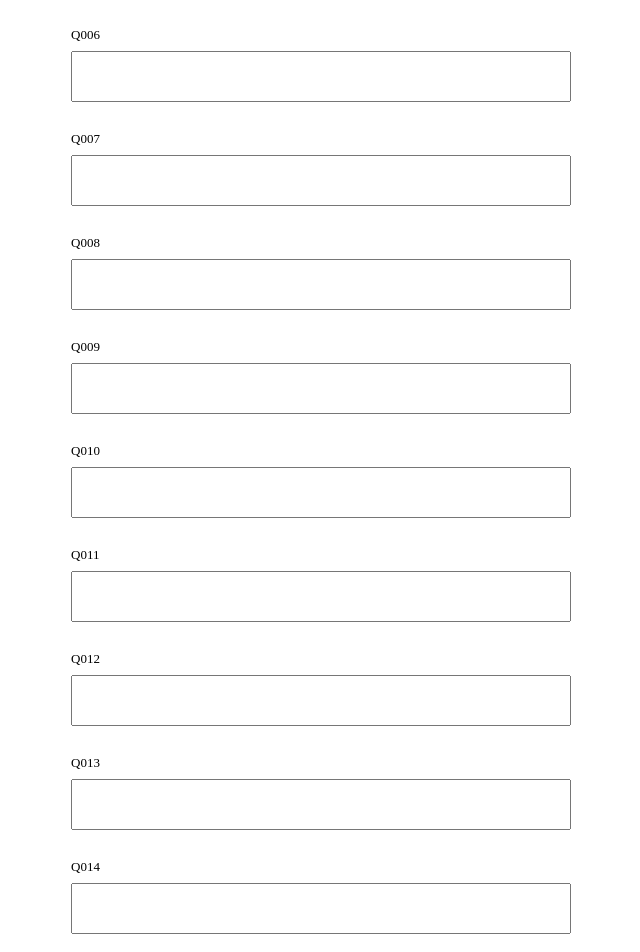
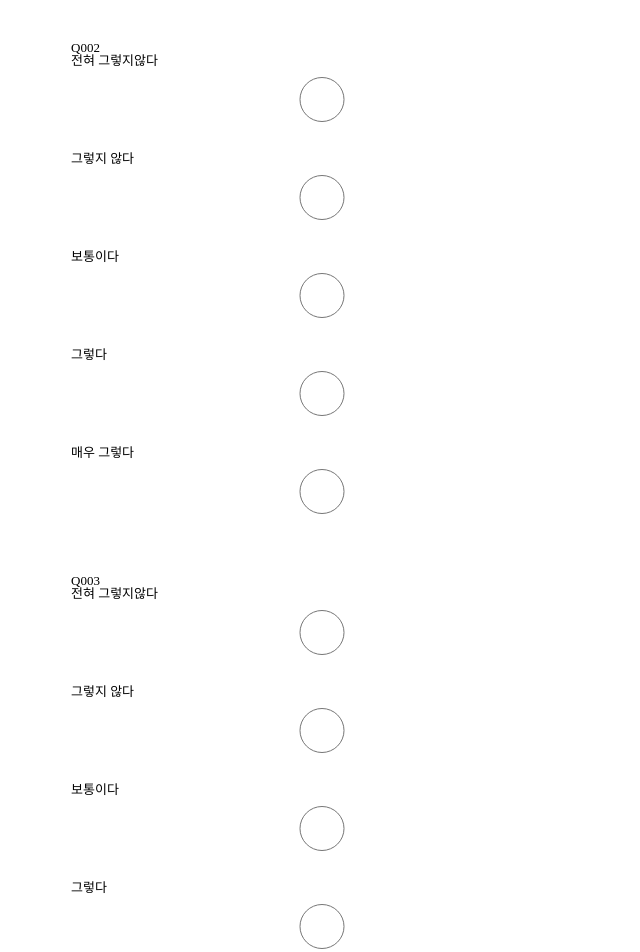
Before and after one commit to MJU-DBProj-2023/DBProj-Frontend, a React (Create React App) app in the folder client/: page /createeval in a window 1280 px wide. Shown: the part 960-1912 px from the top of the page, without its empty margins (319-959 px from the left). Built offline with nearby package versions, Linux system fonts and the light colour scheme.

Commit message:
평가 등록 프로젝트 등록 직원 등록 기능 추가

```diff
--- a/client/src/Pages/CreateEval.js
+++ b/client/src/Pages/CreateEval.js
@@ -1,89 +1,146 @@
-import React from "react";
+import React, { useState } from "react";
+import axios from 'axios';
 
 const CreateEval = () => {
-    return(
+  const [formData, setFormData] = useState({
+    evaluator: "",
+    evaluated: "",
+    project_id: "",
+    Q001:0,
+    Q002:0,
+    Q003:0,
+    Q004:0,
+    Q005:0,
+    Q006:0,
+    Q007:0,
+    Q008:0,
+    Q009:0,
+    Q010:0,
+    Q011:0,
+    Q012:0,
+    Q013:0,
+    Q014:0,
+    Q015:0,
+    Q016:0,
+  });
+
+  const handleChange = (e) => {
+    setFormData((prevFormData) => ({
+      ...prevFormData,
+      [e.target.name]: e.target.value,
+    }));
+  };
+
+  const handleSubmit = (e) => {
+    e.preventDefault(); // 제출 동작 막는 역할 (페이지 리로드 x)
+
+  //   axios.post("admin/createEval", formData)
+  //   .then((response) => {
+  //     // 요청 성공 시 처리할 작업
+  //     console.log("요청이 성공적으로 전송되었습니다.");
+  //     console.log("응답 데이터:", response.data);
+  //   })
+  //   .catch((error) => {
+  //     // 요청 실패 시 처리할 작업
+  //     console.error("요청이 실패하였습니다.", error);
+  //   });
+   };
+
+  const questionNumbers = Array.from({ length: 16 }, (_, index) => `Q${String(index + 1).padStart(3, "0")}`);
+
+  console.log(formData)
+
+  return (
     <div className="Form_wrap">
-            <form  className="Form">
+      <form className="Form" onSubmit={handleSubmit}>
         <label>
           평가자 (발주처명)
-                    <input></input>
+          <input
+            type="text"
+            name="evaluator"
+            value={formData.evaluator}
+            onChange={handleChange}
+          />
         </label>
         <label>
           피평가자 (사번)
-                    <input></input>
+          <input
+            type="text"
+            name="evaluated"
+            value={formData.evaluated}
+            onChange={handleChange}
+          />
         </label>
         <label>
           프로젝트 ID
-                    <input></input>
+          <input
+            type="text"
+            name="project_id"
+            value={formData.project_id}
+            onChange={handleChange}
+          />
+        </label>
+        {questionNumbers.map((questionNumber) => (
+          <label key={questionNumber}>
+            {questionNumber}
+            <div className="Radio_wrap">
+              <label>
+                전혀 그렇지않다
+                <input
+                  type="radio"
+                  name={questionNumber}
+                  value="1"
+                  checked={formData[questionNumber] === '1'}
+                  onChange={handleChange}
+                />
               </label>
               <label>
-                    Q001
-                    <input></input>
+                그렇지 않다
+                <input
+                  type="radio"
+                  name={questionNumber}
+                  value="2"
+                  checked={formData[questionNumber] === '2'}
+                  onChange={handleChange}
+                />
               </label>
               <label>
-                    Q002
-                    <input></input>
+                보통이다
+                <input
+                  type="radio"
+                  name={questionNumber}
+                  value="3"
+                  checked={formData[questionNumber] === '3'}
+                  onChange={handleChange}
+                />
               </label>
               <label>
-                    Q003
-                    <input></input>
+                그렇다
+                <input
+                  type="radio"
+                  name={questionNumber}
+                  value="4"
+                  checked={formData[questionNumber] === '4'}
+                  onChange={handleChange}
+                />
               </label>
               <label>
-                    Q004
-                    <input></input>
+                매우 그렇다
+                <input
+                  type="radio"
+                  name={questionNumber}
+                  value="5"
+                  checked={formData[questionNumber] === '5'}
+                  onChange={handleChange}
+                />
               </label>
-                <label>
-                    Q005
-                    <input></input>
+            </div>
           </label>
-                <label>
-                    Q006
-                    <input></input>
-                </label>
-                <label>
-                    Q007
-                    <input></input>
-                </label>
-                <label>
-                    Q008
-                    <input></input>
-                </label>
-                <label>
-                    Q009
-                    <input></input>
-                </label>
-                <label>
-                    Q010
-                    <input></input>
-                </label>
-                <label>
-                    Q011
-                    <input></input>
-                </label>
-                <label>
-                    Q012
-                    <input></input>
-                </label>
-                <label>
-                    Q013
-                    <input></input>
-                </label>
-                <label>
-                    Q014
-                    <input></input>
-                </label>
-                <label>
-                    Q015
-                    <input></input>
-                </label>
-                <label>
-                    Q016
-                    <input></input>
-                </label>
-                <button>고객 평가 등록</button>
+        ))}
+        <button type="submit">고객 평가 등록</button>
       </form>
     </div>
-    )
-}
+  );
+};
 
-export default CreateEval
+export default CreateEval;
--- a/client/src/Pages/CreateProj.js
+++ b/client/src/Pages/CreateProj.js
@@ -1,69 +1,179 @@
-import React from "react";
+import React, { useState } from "react";
+import axios from "axios";
 
-const CreateProj = () =>  {
-    return(
+const CreateProj = () => {
+  const [formData, setFormData] = useState({
+    project_id: "",
+    project_name: "",
+    start_project: new Date().toISOString().split("T")[0],
+    end_project: new Date().toISOString().split("T")[0],
+    PM: "",
+    budget: 0,
+    dev_tool: "",
+    dev_skill: "",
+    dev_language: "",
+    customer: "",
+    customer_manager: "",
+    customer_phone: "",
+    customer_email: "",
+    description: "",
+  });
+  const handleChange = (e) => {
+    setFormData((prevFormData) => ({
+      ...prevFormData,
+      [e.target.name]: e.target.value,
+    }));
+  };
+
+  const handleSubmit = (e) => {
+    e.preventDefault();
+
+    //   axios.post("admin/createProj", formData)
+  //   .then((response) => {
+  //     // 요청 성공 시 처리할 작업
+  //     console.log("요청이 성공적으로 전송되었습니다.");
+  //     console.log("응답 데이터:", response.data);
+  //   })
+  //   .catch((error) => {
+  //     // 요청 실패 시 처리할 작업
+  //     console.error("요청이 실패하였습니다.", error);
+  //   });
+  };
+
+  console.log(formData)
+  return (
     <div className="Form_wrap">
-            <form  className="Form">
+      <form className="Form" onSubmit={handleSubmit}>
         <label>
           프로젝트 ID
-                    <input></input>
+          <input
+            type="text"
+            name="project_id"
+            value={formData.project_id}
+            onChange={handleChange}
+          ></input>
         </label>
         <label>
           프로젝트명
-                    <input></input>
+          <input
+            type="text"
+            name="project_name"
+            value={formData.project_name}
+            onChange={handleChange}
+          ></input>
         </label>
         <label>
           프로젝트 착수일
-                    <input></input>
+          <input
+            type="date"
+            name="start_project"
+            value={formData.start_project}
+            onChange={handleChange}
+          ></input>
         </label>
         <label>
           프로젝트 종료일
-                    <input></input>
+          <input
+            type="date"
+            name="end_project"
+            value={formData.end_project}
+            onChange={handleChange}
+          ></input>
         </label>
         <label>
           PM
-                    <input></input>
+          <input
+            type="text"
+            name="PM"
+            value={formData.PM}
+            onChange={handleChange}
+          ></input>
         </label>
         <label>
           예산
-                    <input></input>
+          <input
+            type="number"
+            name="budget"
+            value={formData.budget}
+            onChange={handleChange}
+          ></input>
         </label>
         <label>
           개발 도구
-                    <input></input>
+          <input
+            type="text"
+            name="dev_tool"
+            value={formData.dev_tool}
+            onChange={handleChange}
+          ></input>
         </label>
         <label>
           개발 기술
-                    <input></input>
+          <input
+            type="text"
+            name="dev_skill"
+            value={formData.dev_skill}
+            onChange={handleChange}
+          ></input>
         </label>
         <label>
           개발 언어
-                    <input></input>
+          <input
+            type="text"
+            name="dev_language"
+            value={formData.dev_language}
+            onChange={handleChange}
+          ></input>
         </label>
         <label>
           발주처
-                    <input></input>
+          <input
+            type="text"
+            name="customer"
+            value={formData.customer}
+            onChange={handleChange}
+          ></input>
         </label>
         <label>
           발주처 담당자
-                    <input></input>
+          <input
+            type="text"
+            name="customer_manager"
+            value={formData.customer_manager}
+            onChange={handleChange}
+          ></input>
         </label>
         <label>
           발주처 담당자 전화번호
-                    <input></input>
+          <input
+            type="text"
+            name="customer_phone"
+            value={formData.customer_phone}
+            onChange={handleChange}
+          ></input>
         </label>
         <label>
           발주처 담당자 이메일
-                    <input></input>
+          <input
+            type="text"
+            name="customer_email"
+            value={formData.customer_email}
+            onChange={handleChange}
+          ></input>
         </label>
         <label>
           프로젝트 설명
-                    <input></input>
+          <input
+            type="text"
+            name="description"
+            value={formData.description}
+            onChange={handleChange}
+          ></input>
         </label>
-                <button>프로젝트 등록</button>
+        <button type="submit">프로젝트 등록</button>
       </form>
     </div>
-    )
-}
+  );
+};
 
-export default CreateProj
+export default CreateProj;
--- a/client/src/Pages/CreateUser.js
+++ b/client/src/Pages/CreateUser.js
@@ -1,69 +1,183 @@
-import React from "react";
+import React, { useState } from "react";
+import axios from "axios";
 
 const CreateUser = () => {
-    return(
+  const [formData, setFormData] = useState({
+    employee_id: "",
+    employee_name: "",
+    rrno: "",
+    education: "",
+    start_employee: new Date().toISOString().split("T")[0],
+    address: "",
+    salary: 0,
+    position: "",
+    dept_id: "",
+    manager: "",
+    auth_code: 0,
+    skill_set: "",
+    dev_level: 0,
+    annual: 0,
+  });
+  const handleChange = (e) => {
+    setFormData((prevFormData) => ({
+      ...prevFormData,
+      [e.target.name]: e.target.value,
+    }));
+  };
+
+  const handleSubmit = (e) => {
+    e.preventDefault();
+
+    //   axios.post("admin/createUser", formData)
+  //   .then((response) => {
+  //     // 요청 성공 시 처리할 작업
+  //     console.log("요청이 성공적으로 전송되었습니다.");
+  //     console.log("응답 데이터:", response.data);
+  //   })
+  //   .catch((error) => {
+  //     // 요청 실패 시 처리할 작업
+  //     console.error("요청이 실패하였습니다.", error);
+  //   });
+  };
+
+
+  return (
     <div className="Form_wrap">
-            <form  className="Form">
+      <form className="Form" onSubmit={handleSubmit}>
         <label>
           사번
-                    <input></input>
+          <input
+            type="text"
+            name="employee_id"
+            value={formData.employee_id}
+            onChange={handleChange}
+          ></input>
         </label>
         <label>
           사원 이름
-                    <input></input>
+          <input
+            type="text"
+            name="employee_name"
+            value={formData.employee_name}
+            onChange={handleChange}
+          ></input>
         </label>
         <label>
           주민등록번호
-                    <input></input>
+          <input
+            type="text"
+            name="rrno"
+            value={formData.rrno}
+            onChange={handleChange}
+          ></input>
         </label>
         <label>
           최종 학력
-                    <input></input>
+          <input
+            type="text"
+            name="education"
+            value={formData.education}
+            onChange={handleChange}
+          ></input>
         </label>
         <label>
           입사일
-                    <input></input>
+          <input
+            type="date"
+            name="employee_start"
+            value={formData.employee_start}
+            onChange={handleChange}
+          ></input>
         </label>
         <label>
           주소
-                    <input></input>
+          <input
+            type="text"
+            name="address"
+            value={formData.address}
+            onChange={handleChange}
+          ></input>
         </label>
         <label>
           연봉
-                    <input></input>
+          <input
+            type="number"
+            name="salary"
+            value={formData.salary}
+            onChange={handleChange}
+          ></input>
         </label>
         <label>
           직위
-                    <input></input>
+          <input
+            type="text"
+            name="position"
+            value={formData.position}
+            onChange={handleChange}
+          ></input>
         </label>
         <label>
           부서 ID
-                    <input></input>
+          <input
+            type="text"
+            name="dept_id"
+            value={formData.dept_id}
+            onChange={handleChange}
+          ></input>
         </label>
         <label>
           매니저 (사번)
-                    <input></input>
+          <input
+            type="text"
+            name="manager"
+            value={formData.manager}
+            onChange={handleChange}
+          ></input>
         </label>
         <label>
           권한 코드
-                    <input></input>
+          <input
+            type="number"
+            min={0}
+            max={2}
+            name="auth_code"
+            value={formData.auth_code}
+            onChange={handleChange}
+          ></input>
         </label>
         <label>
           스킬셋
-                    <input></input>
+          <input
+            type="text"
+            name="skill_set"
+            value={formData.skill_set}
+            onChange={handleChange}
+          ></input>
         </label>
         <label>
           개발 레벨
-                    <input></input>
+          <input
+            type="number"
+            min={0}
+            max={3}
+            name="dev_level"
+            value={formData.dev_level}
+            onChange={handleChange}
+          ></input>
         </label>
         <label>
           연차
-                    <input></input>
+          <input
+            type="number"
+            name="annual"
+            value={formData.annual}
+            onChange={handleChange}
+          ></input>
         </label>
-                <button>직원 등록</button>
+        <button type="submit">직원 등록</button>
       </form>
     </div>
-    )
-}
+  );
+};
 
-export default CreateUser
+export default CreateUser;
```
Lines whose indentation alone changed are shown as unchanged.
